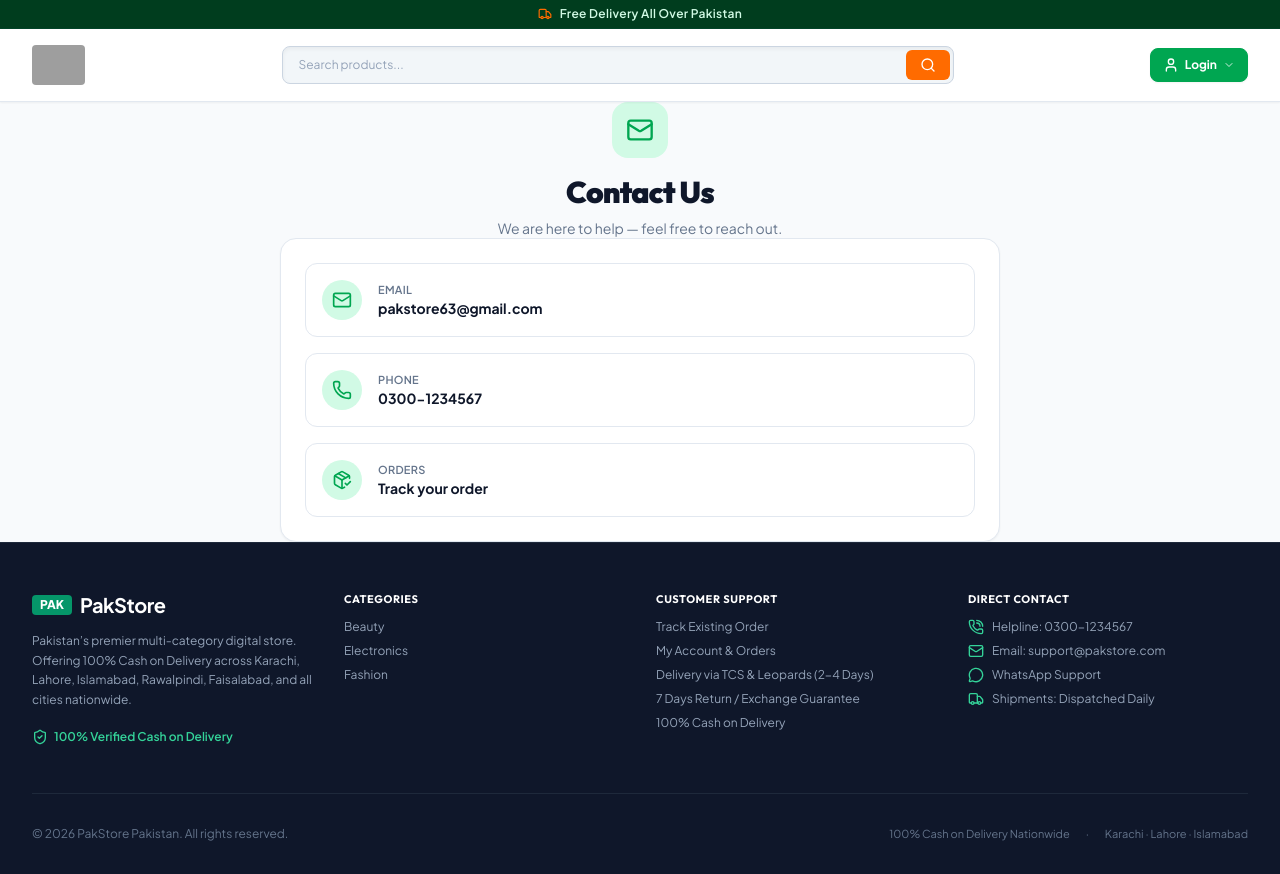
After one commit to AliDevTech-code/Pakstore.com, a PHP site: page /contact.php in a window 1280 px wide. The commit adds this page. Run offline with PHP 8.4, Linux system fonts and the light colour scheme; data comes from the database, SQL or seed files in the repository; some libraries are stand-ins or nearby versions; grey boxes are pictures that could not be loaded.

Commit message:
Simplify menu links and add about/contact pages with email

```diff
--- /dev/null
+++ b/contact.php
@@ -0,0 +1,58 @@
+<?php
+/** Public Contact Us page. */
+
+require_once __DIR__ . '/includes/functions.php';
+
+$pageTitle = 'Contact Us - ' . setting('store_name', 'PakStore');
+require __DIR__ . '/includes/header.php';
+?>
+
+<main class="flex-1 bg-slate-50">
+    <div class="max-w-3xl mx-auto px-4 sm:px-6 py-10">
+        <div class="text-center mb-8">
+            <div class="w-14 h-14 rounded-2xl bg-emerald-100 text-[#00A651] flex items-center justify-center mx-auto mb-4">
+                <i data-lucide="mail" class="w-7 h-7"></i>
+            </div>
+            <h1 class="text-3xl font-black text-slate-900 tracking-tight">Contact Us</h1>
+            <p class="text-sm text-slate-500 mt-2">We are here to help — feel free to reach out.</p>
+        </div>
+
+        <div class="bg-white rounded-2xl border border-slate-200 p-6 sm:p-8 shadow-sm">
+            <div class="space-y-4">
+                <a href="mailto:pakstore63@gmail.com" class="flex items-center gap-4 p-4 rounded-xl border border-slate-200 hover:border-[#00A651] hover:bg-emerald-50 transition-colors">
+                    <span class="w-10 h-10 rounded-full bg-emerald-100 text-[#00A651] flex items-center justify-center shrink-0">
+                        <i data-lucide="mail" class="w-5 h-5"></i>
+                    </span>
+                    <span>
+                        <span class="block text-[11px] text-slate-500 font-semibold uppercase tracking-wide">Email</span>
+                        <span class="block text-sm font-bold text-slate-900">pakstore63@gmail.com</span>
+                    </span>
+                </a>
+
+                <?php if (setting('phone', '') !== ''): ?>
+                <a href="tel:<?= e(setting('phone', '')) ?>" class="flex items-center gap-4 p-4 rounded-xl border border-slate-200 hover:border-[#00A651] hover:bg-emerald-50 transition-colors">
+                    <span class="w-10 h-10 rounded-full bg-emerald-100 text-[#00A651] flex items-center justify-center shrink-0">
+                        <i data-lucide="phone" class="w-5 h-5"></i>
+                    </span>
+                    <span>
+                        <span class="block text-[11px] text-slate-500 font-semibold uppercase tracking-wide">Phone</span>
+                        <span class="block text-sm font-bold text-slate-900"><?= e(setting('phone', '')) ?></span>
+                    </span>
+                </a>
+                <?php endif; ?>
+
+                <a href="<?= e(url('track-order.php')) ?>" class="flex items-center gap-4 p-4 rounded-xl border border-slate-200 hover:border-[#00A651] hover:bg-emerald-50 transition-colors">
+                    <span class="w-10 h-10 rounded-full bg-emerald-100 text-[#00A651] flex items-center justify-center shrink-0">
+                        <i data-lucide="package-check" class="w-5 h-5"></i>
+                    </span>
+                    <span>
+                        <span class="block text-[11px] text-slate-500 font-semibold uppercase tracking-wide">Orders</span>
+                        <span class="block text-sm font-bold text-slate-900">Track your order</span>
+                    </span>
+                </a>
+            </div>
+        </div>
+    </div>
+</main>
+
+<?php require __DIR__ . '/includes/footer.php'; ?>
--- a/includes/header.php
+++ b/includes/header.php
@@ -120,9 +120,9 @@ if (empty($structuredData)) {
                     <?php endif; ?>
                 </a>
 
-                <button type="button" data-open-drawer="category-drawer" class="mobile-menu-btn p-2 rounded-lg text-slate-700 hover:text-[#00A651] hover:bg-emerald-50 border border-slate-200 transition-colors cursor-pointer items-center gap-1.5" title="Categories Menu" aria-label="Open Categories Menu">
+                <button type="button" data-open-drawer="category-drawer" class="mobile-menu-btn p-2 rounded-lg text-slate-700 hover:text-[#00A651] hover:bg-emerald-50 border border-slate-200 transition-colors cursor-pointer items-center gap-1.5" title="Menu" aria-label="Open Menu">
                     <i data-lucide="menu" class="w-5 h-5"></i>
-                    <span class="hidden sm:inline text-xs font-bold">Categories</span>
+                    <span class="hidden sm:inline text-xs font-bold">Menu</span>
                 </button>
             </div>
 
@@ -273,25 +273,30 @@ if (empty($structuredData)) {
             <div class="flex items-center justify-between pb-3 border-b border-slate-200">
                 <div class="flex items-center gap-2">
                     <span class="bg-[#00A651] text-white font-black text-xs px-2 py-0.5 rounded">PAK</span>
-                    <h3 class="font-bold text-sm text-slate-900">All Store Categories</h3>
+                    <h3 class="font-bold text-sm text-slate-900">Menu</h3>
                 </div>
                 <button type="button" data-close-drawer="category-drawer" class="p-1 rounded-lg text-slate-400 hover:text-slate-700 hover:bg-slate-100">
                     <i data-lucide="x" class="w-5 h-5"></i>
                 </button>
             </div>
 
-            <div class="mt-4 space-y-1">
-                <a href="<?= e(url('index.php#catalog-section')) ?>" class="w-full text-left px-3.5 py-2.5 rounded-xl font-semibold text-xs flex items-center justify-between transition-colors <?= $activeCategory === '' ? 'bg-emerald-50 text-[#00A651] font-bold' : 'hover:bg-slate-100 text-slate-800' ?>">
-                    <span>All Categories</span>
-                    <span class="text-[#00A651] text-xs">&rarr;</span>
+            <nav class="mt-4 space-y-1">
+                <a href="<?= e(url('index.php')) ?>" class="w-full text-left px-3.5 py-3 rounded-xl font-bold text-sm flex items-center gap-3 transition-colors hover:bg-emerald-50 hover:text-[#00A651] text-slate-800">
+                    <i data-lucide="home" class="w-4 h-4 text-[#FF6B00]"></i><span>Home</span>
                 </a>
-                <?php foreach ($navCategories as $cat): ?>
-                    <a href="<?= e(url('index.php?category=' . urlencode($cat['slug']) . '#catalog-section')) ?>" class="w-full text-left px-3.5 py-2.5 rounded-xl font-semibold text-xs flex items-center justify-between transition-colors <?= $activeCategory === $cat['slug'] ? 'bg-emerald-50 text-[#00A651] font-bold' : 'hover:bg-slate-100 text-slate-800' ?>">
-                        <span><?= e($cat['name']) ?></span>
-                        <span class="text-[#FF6B00] text-xs">&rarr;</span>
-                    </a>
-                <?php endforeach; ?>
-            </div>
+                <a href="<?= e(url('index.php#catalog-section')) ?>" class="w-full text-left px-3.5 py-3 rounded-xl font-bold text-sm flex items-center gap-3 transition-colors hover:bg-emerald-50 hover:text-[#00A651] text-slate-800">
+                    <i data-lucide="shopping-bag" class="w-4 h-4 text-[#FF6B00]"></i><span>Shop</span>
+                </a>
+                <a href="<?= e(url('track-order.php')) ?>" class="w-full text-left px-3.5 py-3 rounded-xl font-bold text-sm flex items-center gap-3 transition-colors hover:bg-emerald-50 hover:text-[#00A651] text-slate-800">
+                    <i data-lucide="package-check" class="w-4 h-4 text-[#FF6B00]"></i><span>Track Order</span>
+                </a>
+                <a href="<?= e(url('about.php')) ?>" class="w-full text-left px-3.5 py-3 rounded-xl font-bold text-sm flex items-center gap-3 transition-colors hover:bg-emerald-50 hover:text-[#00A651] text-slate-800">
+                    <i data-lucide="info" class="w-4 h-4 text-[#FF6B00]"></i><span>About Us</span>
+                </a>
+                <a href="<?= e(url('contact.php')) ?>" class="w-full text-left px-3.5 py-3 rounded-xl font-bold text-sm flex items-center gap-3 transition-colors hover:bg-emerald-50 hover:text-[#00A651] text-slate-800">
+                    <i data-lucide="mail" class="w-4 h-4 text-[#FF6B00]"></i><span>Contact Us</span>
+                </a>
+            </nav>
         </div>
 
         <div class="pt-4 mt-4 border-t border-slate-200 bg-slate-50 p-3 rounded-xl text-center text-xs text-slate-600">
```
Also changed, not shown: about.php (added, +49 -0 lines).
